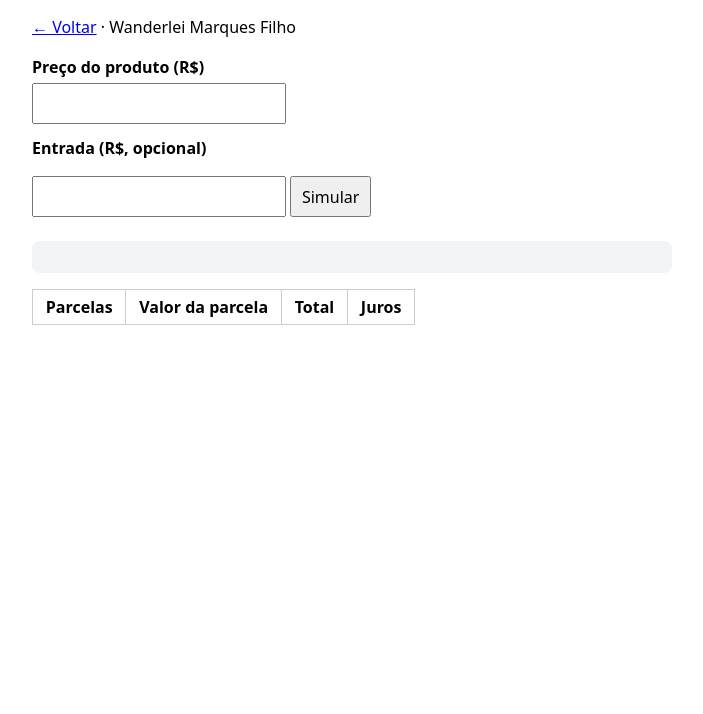
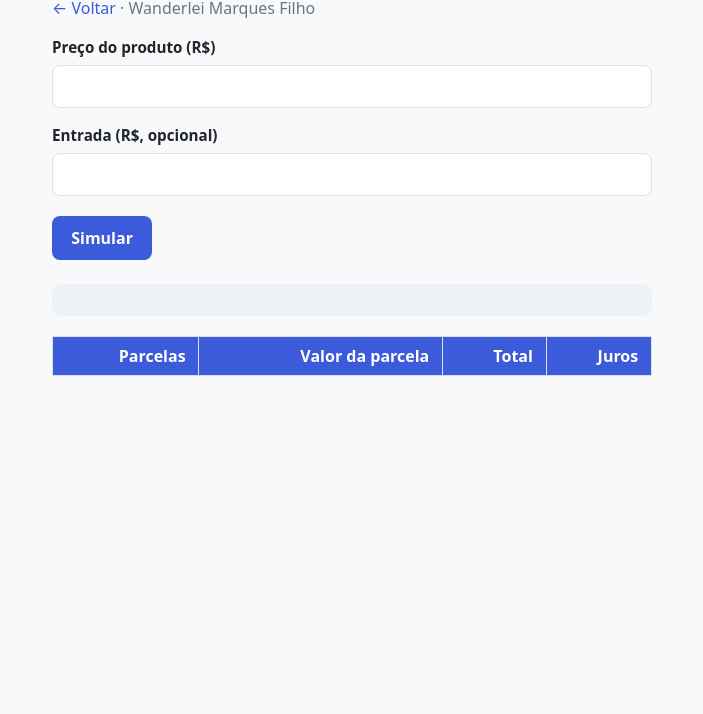
Before and after one commit to wanderleimarques2108-web/pweb-ts-estruturas, a plain HTML site: page ex03/index.html in a window 1280 px wide. Shown: the part 86-800 px from the top of the page, without its empty margins (288-991 px from the left). Drawn offline with Linux system fonts and the light colour scheme.

Commit message:
atualiza style.css

```diff
--- a/style.css
+++ b/style.css
@@ -1,42 +1,149 @@
+:root {
+  --cor-primaria: #3b5bdb;
+  --cor-primaria-escura: #2f4ab8;
+  --cor-texto: #212529;
+  --cor-texto-suave: #6c757d;
+  --cor-borda: #dee2e6;
+  --cor-fundo: #f8f9fa;
+}
+
+* {
+  box-sizing: border-box;
+}
+
 body {
-  font-family: system-ui, sans-serif;
+  font-family: system-ui, -apple-system, "Segoe UI", sans-serif;
   max-width: 640px;
-  margin: 2rem auto;
-  padding: 0 1rem;
+  margin: 2.5rem auto;
+  padding: 0 1.25rem;
   line-height: 1.5;
+  color: var(--cor-texto);
+  background: var(--cor-fundo);
+}
+
+h1 {
+  font-size: 1.6rem;
+  margin-bottom: 0.25rem;
+}
+
+p {
+  color: var(--cor-texto-suave);
+  margin-top: 0;
+}
+
+a {
+  color: var(--cor-primaria);
+  text-decoration: none;
+}
+
+a:hover {
+  text-decoration: underline;
+}
+
+ul {
+  list-style: none;
+  padding: 0;
+  margin-top: 1.5rem;
+}
+
+ul li {
+  background: #fff;
+  border: 1px solid var(--cor-borda);
+  border-radius: 10px;
+  margin-bottom: 0.6rem;
+  padding: 0.75rem 1rem;
+  transition: border-color 0.15s ease;
+}
+
+ul li:hover {
+  border-color: var(--cor-primaria);
 }
 
 label {
   display: block;
-  margin-top: 0.75rem;
+  margin-top: 1rem;
   font-weight: 600;
+  font-size: 0.95rem;
 }
 
 input,
 select,
-textarea,
-button {
+textarea {
   font: inherit;
-  padding: 0.4rem 0.6rem;
-  margin-top: 0.25rem;
+  width: 100%;
+  padding: 0.55rem 0.7rem;
+  margin-top: 0.35rem;
+  border: 1px solid var(--cor-borda);
+  border-radius: 8px;
+  background: #fff;
+  color: var(--cor-texto);
+}
+
+input:focus,
+select:focus,
+textarea:focus {
+  outline: none;
+  border-color: var(--cor-primaria);
+  box-shadow: 0 0 0 3px rgba(59, 91, 219, 0.15);
+}
+
+textarea {
+  resize: vertical;
 }
 
 button {
-  margin-top: 1rem;
+  font: inherit;
+  font-weight: 600;
+  margin-top: 1.25rem;
+  padding: 0.6rem 1.2rem;
+  border: none;
+  border-radius: 8px;
+  background: var(--cor-primaria);
+  color: #fff;
   cursor: pointer;
+  transition: background 0.15s ease;
+}
+
+button:hover {
+  background: var(--cor-primaria-escura);
 }
 
 #resultado {
   margin-top: 1.5rem;
-  padding: 1rem;
-  border-radius: 8px;
-  background: #f1f3f5;
+  padding: 1rem 1.2rem;
+  border-radius: 10px;
+  background: #eef1f5;
   white-space: pre-line;
+  font-size: 0.95rem;
+  line-height: 1.6;
 }
 
 .sucesso { background: #d3f9d8 !important; }
 .alerta  { background: #fff3bf !important; }
 .erro    { background: #ffe3e3 !important; }
 
-table { border-collapse: collapse; margin-top: 1rem; }
-th, td { border: 1px solid #ccc; padding: 0.3rem 0.8rem; text-align: right; }
+table {
+  border-collapse: collapse;
+  margin-top: 1.25rem;
+  width: 100%;
+}
+
+thead th {
+  background: var(--cor-primaria);
+  color: #fff;
+  font-weight: 600;
+}
+
+th, td {
+  border: 1px solid var(--cor-borda);
+  padding: 0.45rem 0.8rem;
+  text-align: right;
+}
+
+tbody tr:nth-child(even) {
+  background: #fff;
+}
+
+tbody tr:nth-child(odd) {
+  background: #f4f6f8;
+}
```
